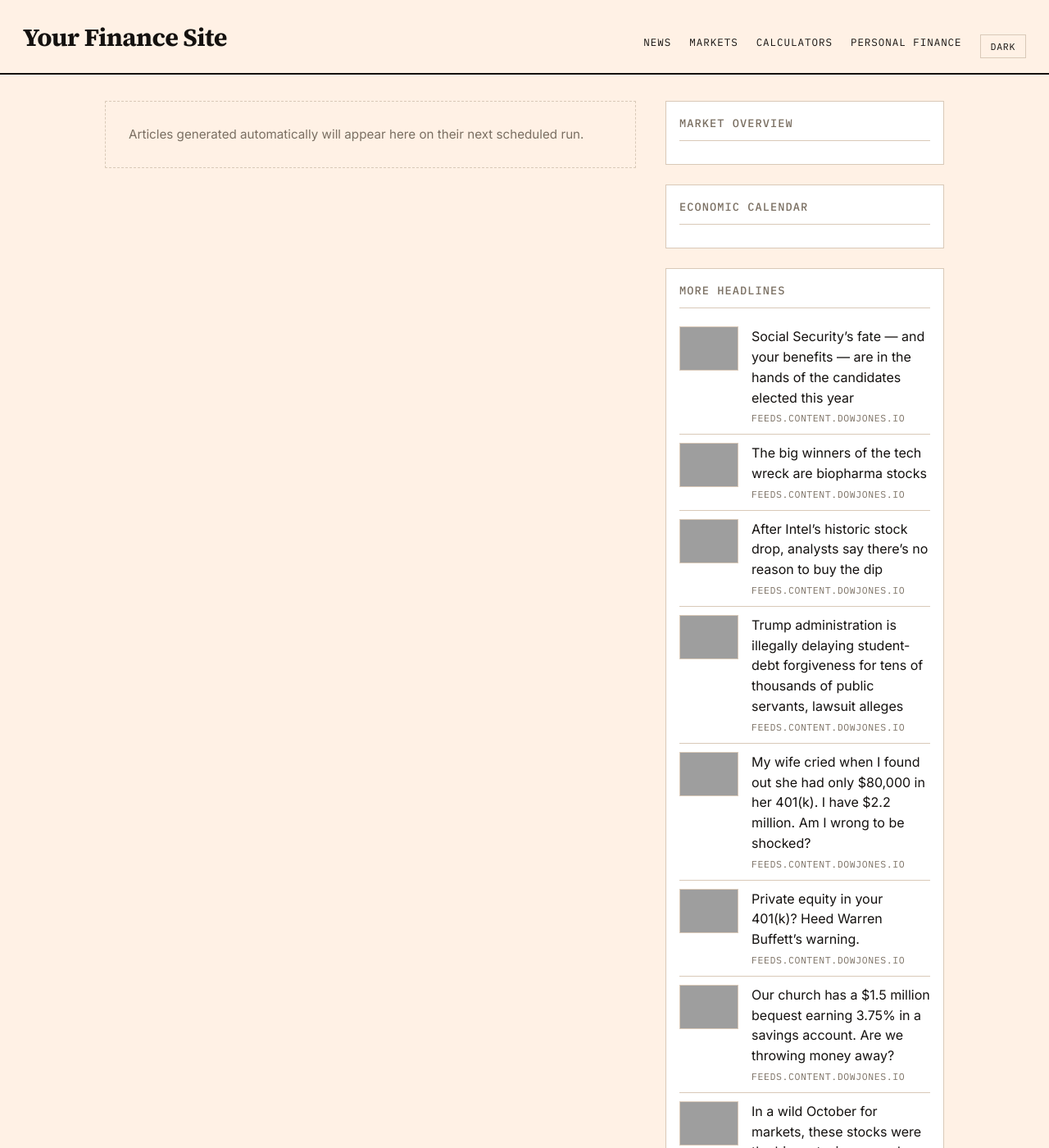
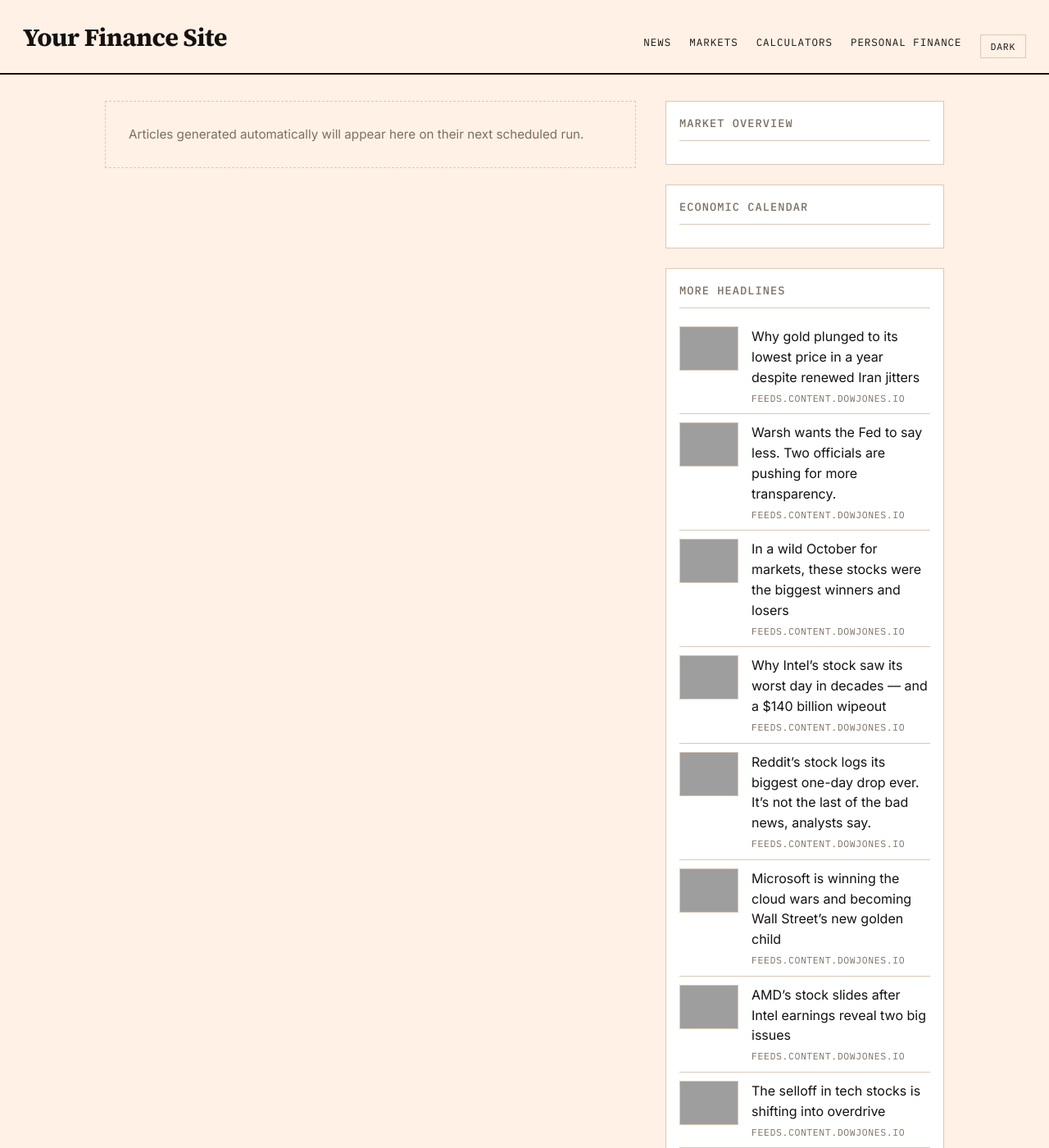
Before and after one commit to GlobTechCo/globtechco.github.io, a Jekyll site: the page built from index.html, in a window 1280 px wide and 1400 px high, cut to the strip 0-1400 px from the top of the window. Shown: the whole strip at 82% size. Built offline with Jekyll 4.4.1, drawn with Linux system fonts in a browser that asks for light colours; a script that is not in the unit is left out; the list of posts is cut into pages by our own code; some of the changed text lies outside the part shown; grey boxes are pictures that could not be loaded.

Commit message:
Auto-content update 2026-10-30

```diff
--- a/_data/aggregator.yml
+++ b/_data/aggregator.yml
@@ -1,50 +1,50 @@
-- title: "Social Security\u2019s fate \u2014 and your benefits \u2014 are in the hands of the candidates elected this year"
-  link: "https://www.marketwatch.com/story/the-midterms-are-crucial-to-the-future-of-social-security-no-matter-how-old-you-are-0f080a9c?mod=mw_rss_topstories"
+- title: "Why gold plunged to its lowest price in a year despite renewed Iran jitters"
+  link: "https://www.marketwatch.com/story/why-gold-plunged-to-its-lowest-price-in-a-year-despite-renewed-iran-jitters-365be0e2?mod=mw_rss_topstories"
   source: "feeds.content.dowjones.io"
-  pubdate: "Fri, 30 Oct 2026 17:21:00 GMT"
-  image: "https://images.mktw.net/im-13598905"
-- title: "The big winners of the tech wreck are biopharma stocks"
-  link: "https://www.marketwatch.com/story/the-big-winners-of-the-tech-wreck-are-biopharma-stocks-2ac4d175?mod=mw_rss_topstories"
+  pubdate: "Fri, 30 Oct 2026 21:30:00 GMT"
+  image: "https://images.mktw.net/im-86036110"
+- title: "Warsh wants the Fed to say less. Two officials are pushing for more transparency."
+  link: "https://www.marketwatch.com/story/the-fed-held-interest-rates-steady-but-these-officials-see-more-hikes-coming-soon-2098bbd8?mod=mw_rss_topstories"
   source: "feeds.content.dowjones.io"
-  pubdate: "Fri, 30 Oct 2026 17:13:00 GMT"
-  image: "https://images.mktw.net/im-34282823"
+  pubdate: "Fri, 30 Oct 2026 21:23:00 GMT"
+  image: "https://images.mktw.net/im-812380"
+- title: "In a wild October for markets, these stocks were the biggest winners and losers"
+  link: "https://www.marketwatch.com/story/in-a-wild-october-for-markets-these-stocks-were-the-biggest-winners-and-losers-3736f043?mod=mw_rss_topstories"
+  source: "feeds.content.dowjones.io"
+  pubdate: "Fri, 30 Oct 2026 20:52:00 GMT"
+  image: "https://images.mktw.net/im-70367621"
+- title: "Why Intel\u2019s stock saw its worst day in decades \u2014 and a $140 billion wipeout"
+  link: "https://www.marketwatch.com/story/why-intels-stock-is-sinking-toward-its-worst-drop-in-two-years-492d71a7?mod=mw_rss_topstories"
+  source: "feeds.content.dowjones.io"
+  pubdate: "Fri, 30 Oct 2026 20:48:00 GMT"
+  image: "https://images.mktw.net/im-37901280"
+- title: "Reddit\u2019s stock logs its biggest one-day drop ever. It\u2019s not the last of the bad news, analysts say."
+  link: "https://www.marketwatch.com/story/reddit-shares-on-track-for-largest-ever-one-day-drop-and-analysts-say-the-bad-news-hasnt-ended-25d46284?mod=mw_rss_topstories"
+  source: "feeds.content.dowjones.io"
+  pubdate: "Fri, 30 Oct 2026 20:42:00 GMT"
+  image: "https://images.mktw.net/im-46677894"
+- title: "Microsoft is winning the cloud wars and becoming Wall Street\u2019s new golden child"
+  link: "https://www.marketwatch.com/story/microsoft-is-winning-the-cloud-wars-and-becoming-wall-streets-new-golden-child-62eecbbd?mod=mw_rss_topstories"
+  source: "feeds.content.dowjones.io"
+  pubdate: "Fri, 30 Oct 2026 20:29:00 GMT"
+  image: "https://images.mktw.net/im-60634029"
+- title: "AMD\u2019s stock slides after Intel earnings reveal two big issues"
+  link: "https://www.marketwatch.com/story/amds-stock-slides-after-intel-earnings-reveal-two-big-issues-d3afed91?mod=mw_rss_topstories"
+  source: "feeds.content.dowjones.io"
+  pubdate: "Fri, 30 Oct 2026 20:28:00 GMT"
+  image: "https://images.mktw.net/im-06307348"
+- title: "The selloff in tech stocks is shifting into overdrive"
+  link: "https://www.marketwatch.com/story/the-selloff-in-tech-stocks-is-shifting-into-overdrive-afb50975?mod=mw_rss_topstories"
+  source: "feeds.content.dowjones.io"
+  pubdate: "Fri, 30 Oct 2026 20:26:00 GMT"
+  image: "https://images.mktw.net/im-56527182"
 - title: "After Intel\u2019s historic stock drop, analysts say there\u2019s no reason to buy the dip"
   link: "https://www.marketwatch.com/story/after-intels-historic-stock-drop-analysts-say-theres-no-reason-to-buy-the-dip-068446af?mod=mw_rss_topstories"
   source: "feeds.content.dowjones.io"
-  pubdate: "Fri, 30 Oct 2026 16:45:00 GMT"
+  pubdate: "Fri, 30 Oct 2026 20:23:00 GMT"
   image: "https://images.mktw.net/im-04329812"
 - title: "Trump administration is illegally delaying student-debt forgiveness for tens of thousands of public servants, lawsuit alleges"
   link: "https://www.marketwatch.com/story/trump-administration-is-illegally-delaying-student-debt-forgiveness-for-tens-of-thousands-of-public-servants-lawsuit-alleges-e4d31e59?mod=mw_rss_topstories"
   source: "feeds.content.dowjones.io"
-  pubdate: "Fri, 30 Oct 2026 16:20:00 GMT"
+  pubdate: "Fri, 30 Oct 2026 20:23:00 GMT"
   image: "https://images.mktw.net/im-83105072"
-- title: "My wife cried when I found out she had only $80,000 in her 401(k). I have $2.2 million. Am I wrong to be shocked?"
-  link: "https://www.marketwatch.com/story/my-wife-has-only-80-000-saved-for-retirement-i-have-2-2-million-am-i-wrong-to-be-shocked-3e27b490?mod=mw_rss_topstories"
-  source: "feeds.content.dowjones.io"
-  pubdate: "Fri, 30 Oct 2026 16:00:00 GMT"
-  image: "https://images.mktw.net/im-19916000"
-- title: "Private equity in your 401(k)? Heed Warren Buffett\u2019s warning."
-  link: "https://www.marketwatch.com/story/private-equity-in-your-401-k-heed-warren-buffetts-warning-6f318cd0?mod=mw_rss_topstories"
-  source: "feeds.content.dowjones.io"
-  pubdate: "Fri, 30 Oct 2026 15:53:00 GMT"
-  image: "https://images.mktw.net/im-15814079"
-- title: "Our church has a $1.5 million bequest earning 3.75% in a savings account. Are we throwing money away?"
-  link: "https://www.marketwatch.com/story/there-may-be-better-investment-options-my-church-received-1-5-million-from-a-parishioner-is-3-75-interest-enough-5164d790?mod=mw_rss_topstories"
-  source: "feeds.content.dowjones.io"
-  pubdate: "Fri, 30 Oct 2026 15:30:00 GMT"
-  image: "https://images.mktw.net/im-05792524"
-- title: "In a wild October for markets, these stocks were the biggest winners and losers"
-  link: "https://www.marketwatch.com/story/in-a-wild-october-for-markets-these-stocks-were-the-biggest-winners-and-losers-3736f043?mod=mw_rss_topstories"
-  source: "feeds.content.dowjones.io"
-  pubdate: "Fri, 30 Oct 2026 15:26:00 GMT"
-  image: "https://images.mktw.net/im-70367621"
-- title: "We stopped helping our neighbors with free home repairs and our friendship cooled. Who\u2019s to blame?"
-  link: "https://www.marketwatch.com/story/we-stopped-helping-our-neighbors-with-free-home-repairs-and-our-friendship-cooled-whos-to-blame-d20b0720?mod=mw_rss_topstories"
-  source: "feeds.content.dowjones.io"
-  pubdate: "Fri, 30 Oct 2026 15:15:00 GMT"
-  image: "https://images.mktw.net/im-13210750"
-- title: "Data centers are a political third rail. West Virginia is grabbing it anyway."
-  link: "https://www.marketwatch.com/story/data-centers-are-a-political-third-rail-west-virginia-is-grabbing-it-anyway-80d129b5?mod=mw_rss_topstories"
-  source: "feeds.content.dowjones.io"
-  pubdate: "Fri, 30 Oct 2026 15:14:00 GMT"
-  image: "https://images.mktw.net/im-39472747"
```
